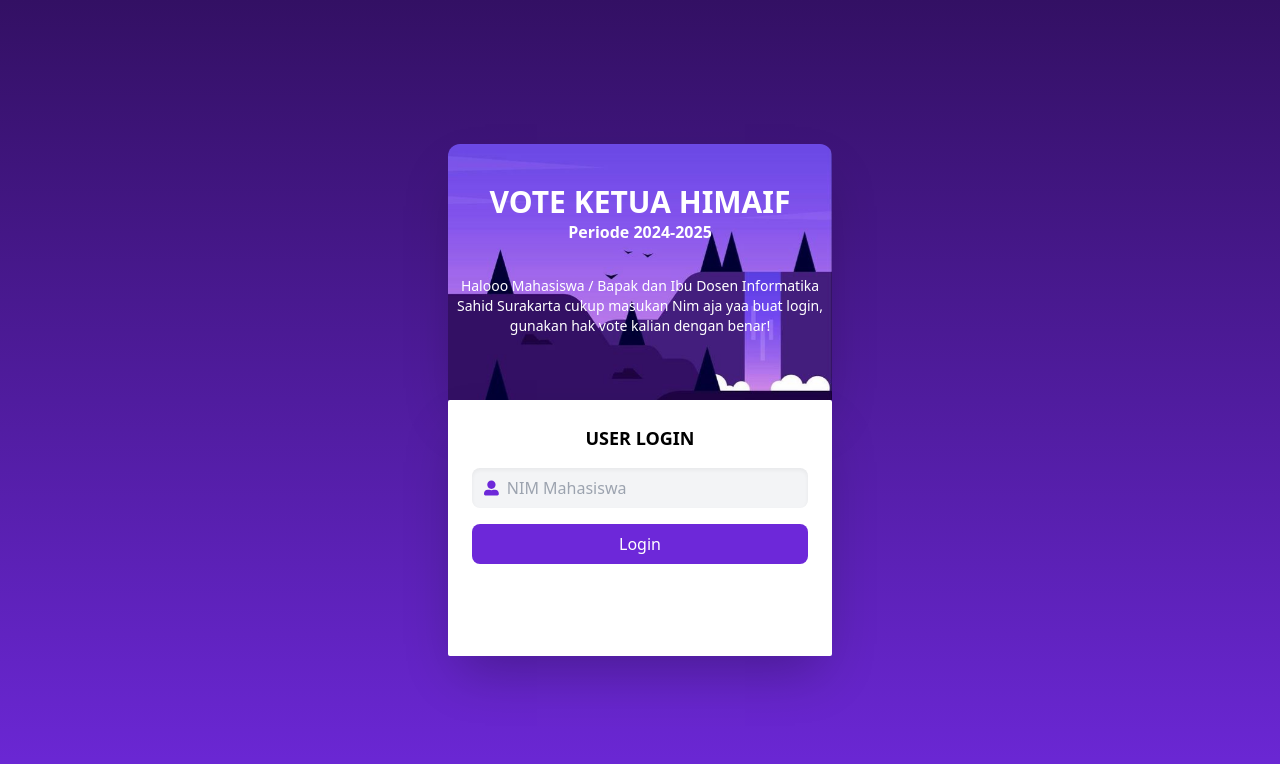
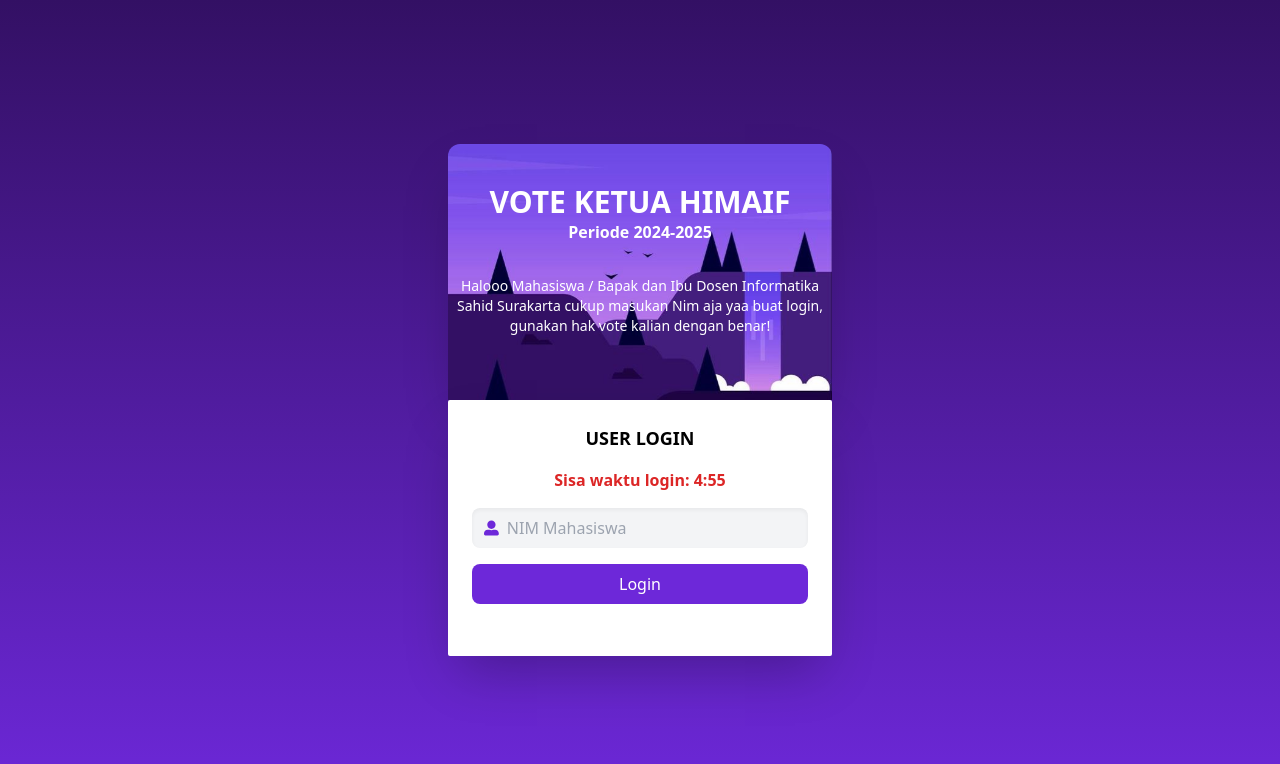
Before and after one commit to MUHAMADTEGARWIJAYA/Fe-vote, a React (Vite) app: page / in a window 1280 px wide. Shown: the top 764 px of the page. Built offline with nearby package versions, Linux system fonts and the light colour scheme.

Commit message:
modifi login

```diff
--- a/src/pages/LoginPage.jsx
+++ b/src/pages/LoginPage.jsx
@@ -1,20 +1,37 @@
-import { useState } from "react";
+import { useState, useEffect } from "react";
 import { useNavigate } from "react-router-dom";
 import { FaUserAlt } from "react-icons/fa";
 import { loginUser } from "../api";
-import { ClipLoader } from "react-spinners"; // Import spinner component
-
-// Import gambar dari folder internal
+import { ClipLoader } from "react-spinners";
 import backgroundImage from "../assets/images/background.jpg";
 
 function LoginPage() {
   const [nim, setNim] = useState("");
   const [error, setError] = useState("");
-  const [loading, setLoading] = useState(false); // State to track loading
+  const [loading, setLoading] = useState(false);
+  const [timeLeft, setTimeLeft] = useState(300); // Timer untuk 5 menit (300 detik)
   const navigate = useNavigate();
+
+  // Timer countdown
+  useEffect(() => {
+    if (timeLeft <= 0) return;
+    const timer = setInterval(() => setTimeLeft((prev) => prev - 1), 1000);
+    return () => clearInterval(timer); // Bersihkan interval
+  }, [timeLeft]);
+
+  const formatTime = (time) => {
+    const minutes = Math.floor(time / 60);
+    const seconds = time % 60;
+    return `${minutes}:${seconds < 10 ? "0" : ""}${seconds}`;
+  };
 
   const handleLogin = async (e) => {
     e.preventDefault();
+
+    if (timeLeft <= 0) {
+      setError("Waktu login telah habis!");
+      return;
+    }
 
     if (!nim) {
       setError("NIM harus diisi.");
@@ -22,11 +39,10 @@ function LoginPage() {
     }
 
     try {
-      setLoading(true); // Set loading to true when the login starts
+      setLoading(true);
       const response = await loginUser(nim);
 
       if (response.token) {
-        // console.log("Token diterima:", response.token); // Log token untuk verifikasi
         localStorage.setItem("token", response.token);
         localStorage.setItem("nim", nim);
         navigate("/vote");
@@ -36,13 +52,23 @@ function LoginPage() {
     } catch (err) {
       setError("Terjadi kesalahan: " + err.message);
     } finally {
-      setLoading(false); // Set loading to false when the request is complete
+      setLoading(false);
     }
   };
 
+  if (timeLeft <= 0) {
+    return (
+      <div className="min-h-screen flex items-center justify-center bg-gradient-to-b from-[#331064] to-violet-700 text-white">
+        <h1 className="text-2xl font-bold text-center">
+          Waktu Login Telah Habis! <br />
+          Silakan hubungi admin untuk perpanjangan waktu.
+        </h1>
+      </div>
+    );
+  }
+
   return (
     <div className="min-h-screen bg-gradient-to-b from-[#331064] to-violet-700 flex flex-col items-center justify-center">
-      {/* Background Image Section */}
       <div
         className="text-center w-96 h-64 pt-10 rounded-t-xl shadow-2xl bg-cover bg-center text-white"
         style={{
@@ -50,20 +76,22 @@ function LoginPage() {
         }}
       >
         <h1 className="text-3xl font-bold">VOTE KETUA HIMAIF</h1>
-        <h2 className=" font-bold">Periode 2024-2025</h2>
+        <h2 className="font-bold">Periode 2024-2025</h2>
         <p className="text-sm mt-8">
           Halooo Mahasiswa / Bapak dan Ibu Dosen Informatika Sahid Surakarta cukup masukan Nim aja yaa buat login, gunakan hak vote kalian dengan benar!
         </p>
       </div>
 
-      {/* Login Form */}
       <div className="bg-white h-64 justify-center items-center p-6 rounded-sm shadow-2xl w-96">
         <h2 className="text-lg font-semibold text-center mb-4">USER LOGIN</h2>
+        {/* Tampilkan timer */}
+        <p className="text-center text-red-600 font-semibold mb-4">
+          Sisa waktu login: {formatTime(timeLeft)}
+        </p>
         <form onSubmit={handleLogin}>
           <div className="mb-4">
             <label className="flex items-center bg-gray-100 px-3 py-2 rounded-lg shadow-inner">
-              {/* React Icon */}
-              <FaUserAlt className="text-violet-700  mr-2" />
+              <FaUserAlt className="text-violet-700 mr-2" />
               <input
                 type="text"
                 placeholder="NIM Mahasiswa"
@@ -73,12 +101,10 @@ function LoginPage() {
               />
             </label>
           </div>
-
-          {/* Show spinner if loading */}
           <button
             type="submit"
             className="w-full bg-violet-700 text-white py-2 rounded-lg hover:bg-[#331064] transition"
-            disabled={loading} // Disable button while loading
+            disabled={loading}
           >
             {loading ? (
               <div className="flex justify-center items-center">
```
